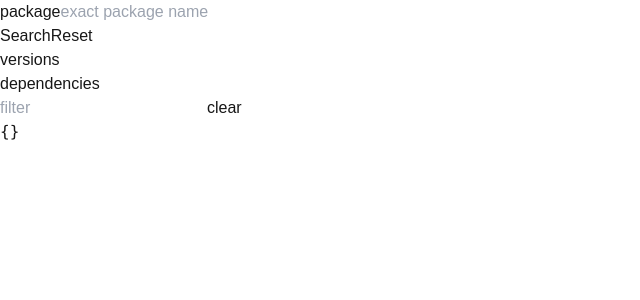
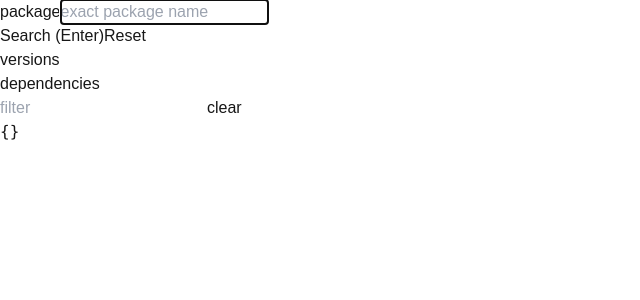
Before and after one commit to manooi/dependabots-smasher, a Next.js app: page / in a window 1280 px wide. Shown: the top 300 px of the page, without its empty margins (0-640 px from the left). Built offline with nearby package versions, Linux system fonts and the light colour scheme.

Commit message:
Focus input box when loading

```diff
--- a/src/app/page.tsx
+++ b/src/app/page.tsx
@@ -14,7 +14,12 @@ export default function Home() {
   const [selectedVersion, setSelectedVersion] = useState<string>("");
   const [depSearchText, setDepSearchText] = useState<string>("");
   const [selectedIndex, setSelectedIndex] = useState(0);
+  const packageNameRef = useRef<HTMLInputElement>(null);
   const listRef = useRef<HTMLUListElement>(null);
+
+  useEffect(()=> {
+    packageNameRef?.current?.focus();
+  }, []);
 
   const handleKeyDown = (e: React.KeyboardEvent<HTMLUListElement>) => {
     let newIndex = selectedIndex;
@@ -99,6 +104,7 @@ export default function Home() {
     setDepSearchText("");
     setSelectedDep({});
     setVersionNames([]);
+    packageNameRef?.current?.focus();
   };
 
   const onClearDepSearchText = () => {
@@ -113,6 +119,7 @@ export default function Home() {
           <div className="inline">
             <label className="mr-1 font-bold">package</label>
             <input
+              ref={packageNameRef}
               placeholder="exact package name"
               className="border h-8 p-1 border-gray"
               type="text"
@@ -129,7 +136,7 @@ export default function Home() {
             className="bg-slate-300 hover:bg-slate-400 p-1 ml-2"
             onClick={(event) => search(event)}
           >
-            Search
+            Search (Enter)
           </button>
           <button
             type="button"
```
